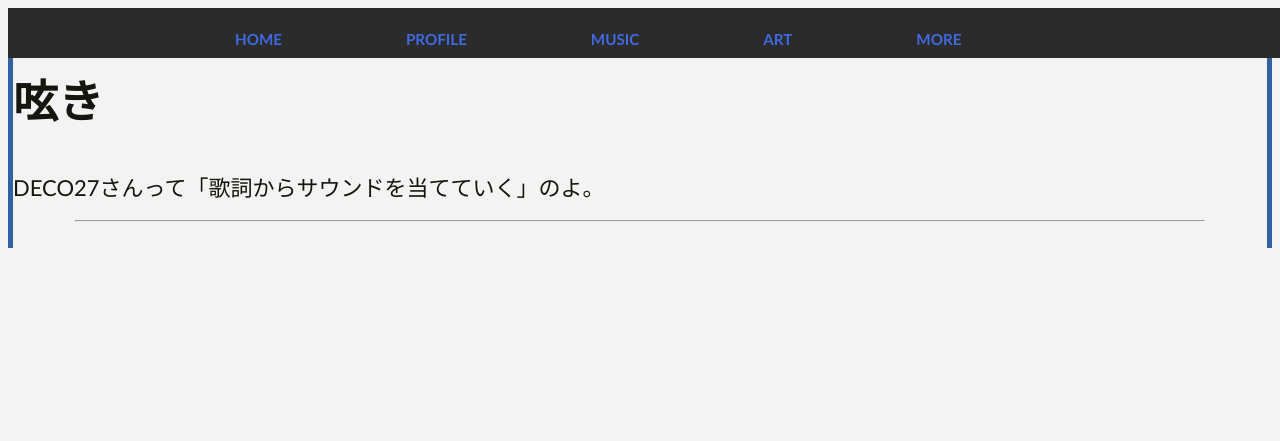
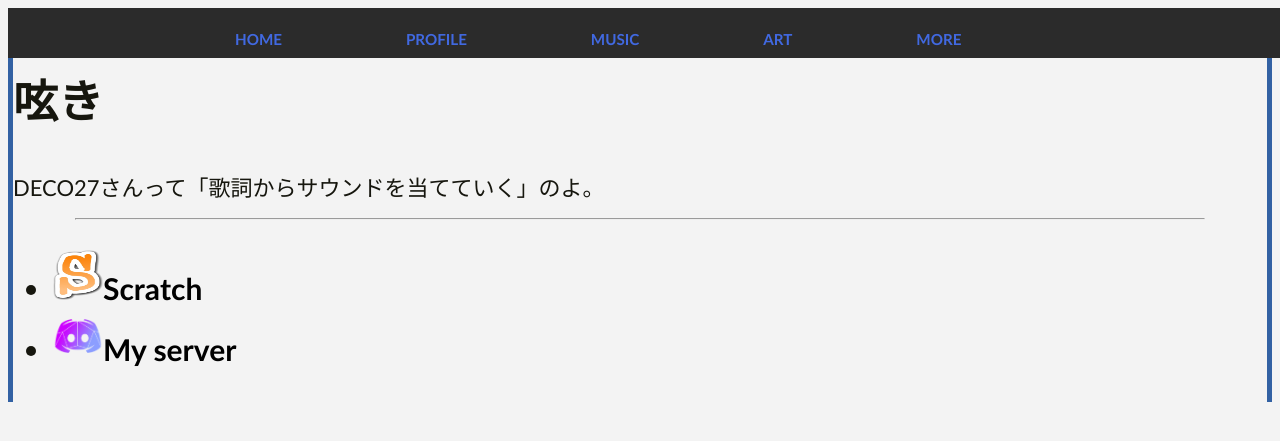
Before and after one commit to nekodendislike/nekodendislike.github.io, a Jekyll site: the page built from more.md, in a window 1280 px wide. Shown: the top 441 px of the page. Built offline with Jekyll 4.4.1, drawn with Linux system fonts in a browser that asks for light colours; some web fonts are replaced.

Commit message:
Update footer.html

```diff
--- a/_includes/footer.html
+++ b/_includes/footer.html
@@ -6,4 +6,8 @@
     <li><a href="https://discord.gg/APQhV6J8W7"><img src="./assets/images/logo/28873687-0CE7-49CE-89D5-47F537AD304C.png" width="50" height="auto">My server</a></li>
   </ul>
   -->
+  <ul class="footer">
+    <li><a href="https://scratch.mit.edu/users/nyankotrain"><img src="./assets/images/logo/6B1B26DA-1766-41C1-B0EB-F80B0BEB62A1.webp" width="50" height="50">Scratch</a></li>
+    <li><a href="https://discord.gg/APQhV6J8W7"><img src="./assets/images/logo/28873687-0CE7-49CE-89D5-47F537AD304C.png" width="50" height="50">My server</a></li>
+  </ul>
 </footer>
```
